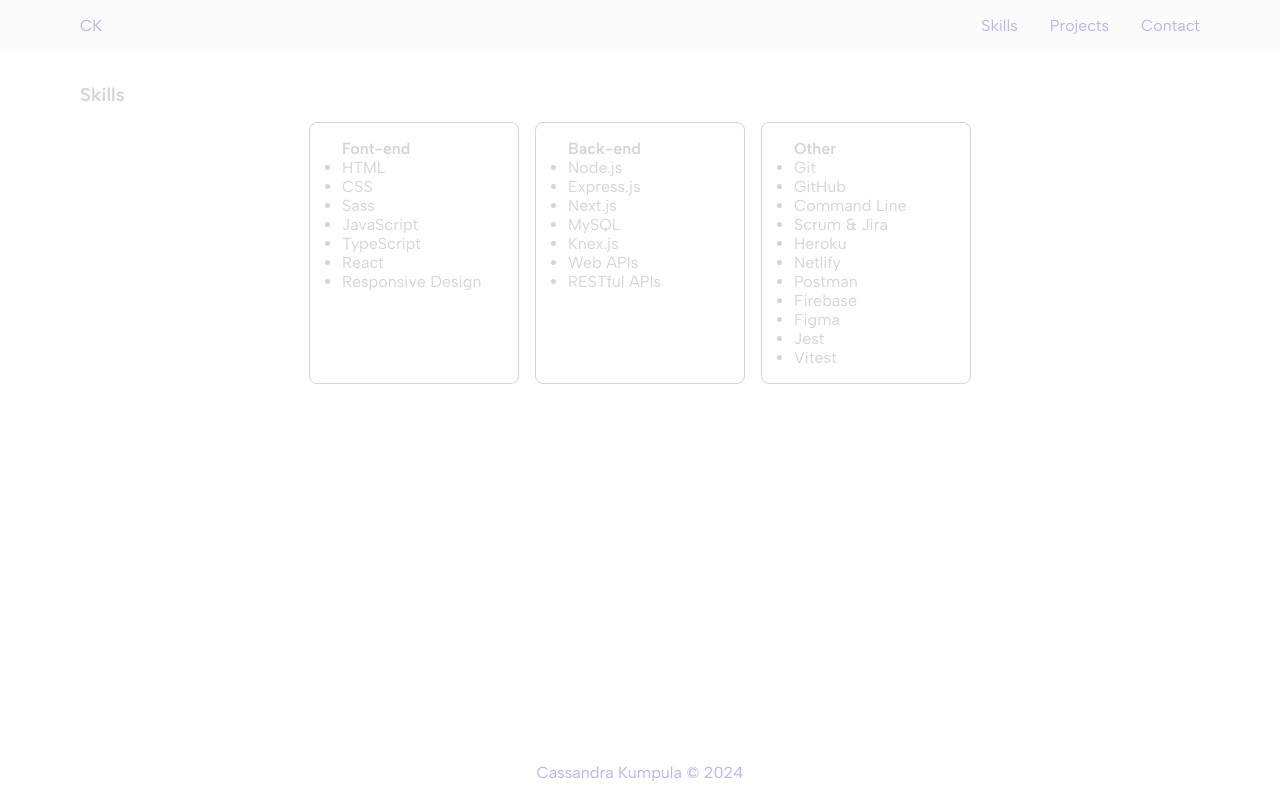
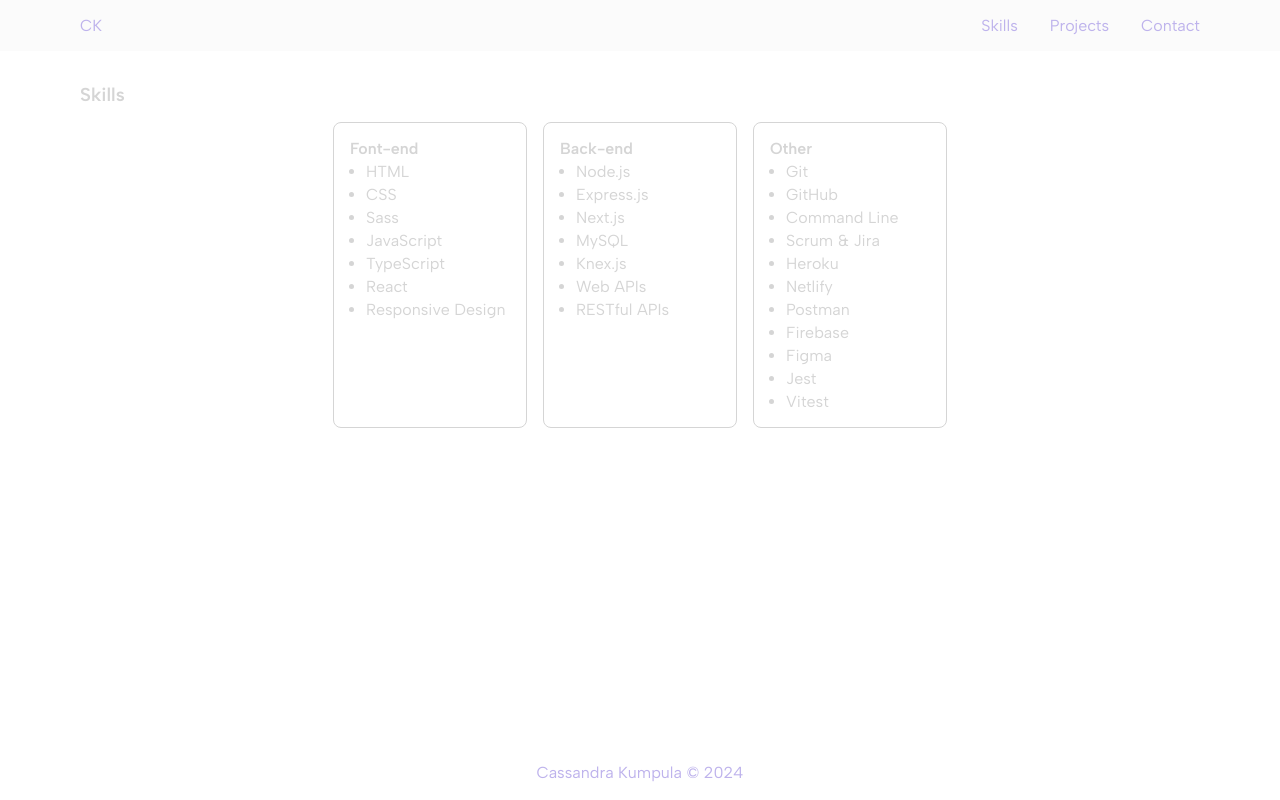
Before and after one commit to cassiek/portfolio, a React (Vite) app: page /skills in a window 1280 px wide. Built offline with nearby package versions, Linux system fonts and the light colour scheme.

Commit message:
update SkillsPage

```diff
--- a/src/pages/SkillsPage/SkillsPage.jsx
+++ b/src/pages/SkillsPage/SkillsPage.jsx
@@ -8,38 +8,38 @@ function SkillsPage() {
                 <h3 className="skills-page__header">Skills</h3>
                 <div className="skills-page__skills">
                     <ul className="front-end">
-                        <h4 className="skill-ul__header">Font-end</h4>
-                        <li className="skill-ul__item">HTML</li>
-                        <li className="skill-ul__item">CSS</li>
-                        <li className="skill-ul__item">Sass</li>
-                        <li className="skill-ul__item">JavaScript</li>
-                        <li className="skill-ul__item">TypeScript</li>
-                        <li className="skill-ul__item">React</li>
-                        <li className="skill-ul__item">Responsive Design</li>
+                        <h4 className="front-end__header">Font-end</h4>
+                        <li className="front-end__item">HTML</li>
+                        <li className="front-end__item">CSS</li>
+                        <li className="front-end__item">Sass</li>
+                        <li className="front-end__item">JavaScript</li>
+                        <li className="front-end__item">TypeScript</li>
+                        <li className="front-end__item">React</li>
+                        <li className="front-end__item">Responsive Design</li>
                     </ul>
                     <ul className="back-end">
-                        <h4 className="skill-ul__header">Back-end</h4>
-                        <li className="skill-ul__item">Node.js</li>
-                        <li className="skill-ul__item">Express.js</li>
-                        <li className="skill-ul__item">Next.js</li>
-                        <li className="skill-ul__item">MySQL</li>
-                        <li className="skill-ul__item">Knex.js</li>
-                        <li className="skill-ul__item">Web APIs</li>
-                        <li className="skill-ul__item">RESTful APIs</li>
+                        <h4 className="back-end__header">Back-end</h4>
+                        <li className="back-end__item">Node.js</li>
+                        <li className="back-end__item">Express.js</li>
+                        <li className="back-end__item">Next.js</li>
+                        <li className="back-end__item">MySQL</li>
+                        <li className="back-end__item">Knex.js</li>
+                        <li className="back-end__item">Web APIs</li>
+                        <li className="back-end__item">RESTful APIs</li>
                     </ul>
                     <ul className="other">
-                        <h4 className="skill-ul__header">Other</h4>
-                        <li className="skill-ul__item">Git</li>
-                        <li className="skill-ul__item">GitHub</li>
-                        <li className="skill-ul__item">Command Line</li>
-                        <li className="skill-ul__item">Scrum & Jira</li>
-                        <li className="skill-ul__item">Heroku</li>
-                        <li className="skill-ul__item">Netlify</li>
-                        <li className="skill-ul__item">Postman</li>
-                        <li className="skill-ul__item">Firebase</li>
-                        <li className="skill-ul__item">Figma</li>
-                        <li className="skill-ul__item">Jest</li>
-                        <li className="skill-ul__item">Vitest</li>
+                        <h4 className="other__header">Other</h4>
+                        <li className="other__item">Git</li>
+                        <li className="other__item">GitHub</li>
+                        <li className="other__item">Command Line</li>
+                        <li className="other__item">Scrum & Jira</li>
+                        <li className="other__item">Heroku</li>
+                        <li className="other__item">Netlify</li>
+                        <li className="other__item">Postman</li>
+                        <li className="other__item">Firebase</li>
+                        <li className="other__item">Figma</li>
+                        <li className="other__item">Jest</li>
+                        <li className="other__item">Vitest</li>
                     </ul>
                 </div>
             </section>
--- a/src/pages/SkillsPage/SkillsPage.scss
+++ b/src/pages/SkillsPage/SkillsPage.scss
@@ -34,18 +34,21 @@
     }
 }
 .front-end {
-    padding: 1rem 1rem 1rem 2rem;
+    padding: 1rem;
     width: 10rem;
     margin: 1rem 1rem 0 0;
     color: $portfolio-grey;
     border: $portfolio-grey 1px solid;
     border-radius: 0.5rem;
+    &__header {
+        //margin: 2rem 0;
+    }
     &__item {
         margin: 0.25rem 0 0 1rem;
     }
 }
 .back-end {
-    padding: 1rem 1rem 1rem 2rem;
+    padding: 1rem;
     width: 10rem;
     margin: 1rem 1rem 0 0;
     color: $portfolio-grey;
@@ -59,7 +62,7 @@
     }
 }
 .other {
-    padding: 1rem 1rem 1rem 2rem;
+    padding: 1rem;
     width: 10rem;
     margin: 1rem 0 0 0;
     color: $portfolio-grey;
```
